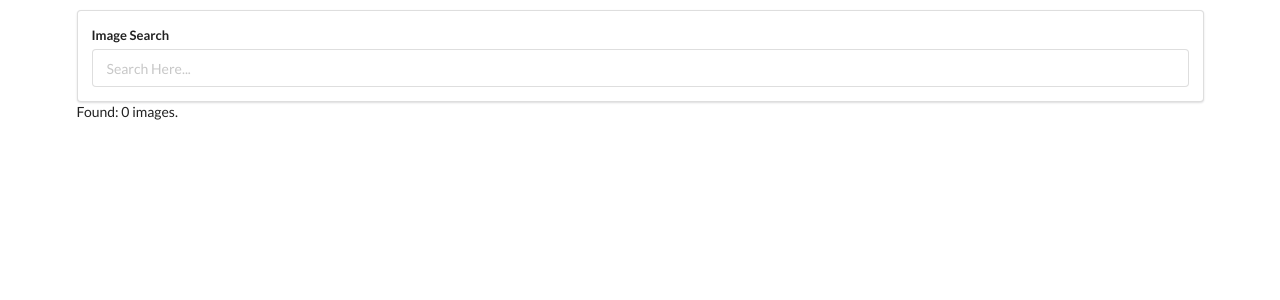
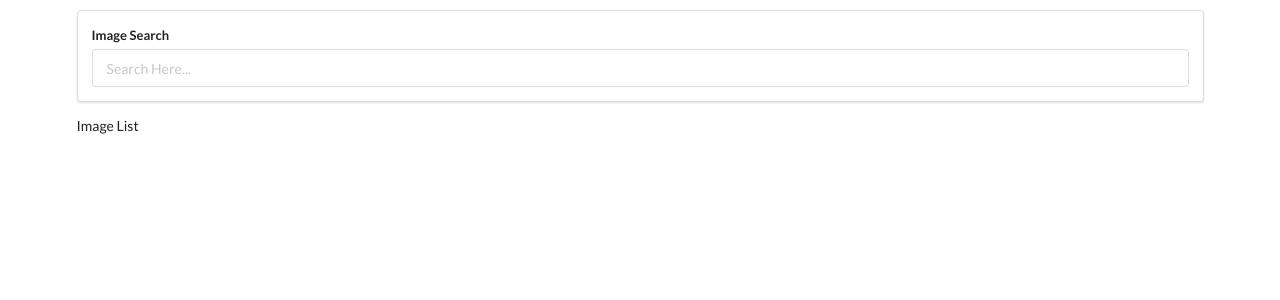
Before and after one commit to CalWal/pics, a React (Create React App) app in the folder pics/: page / in a window 1280 px wide. Shown: the top 300 px of the page. Built offline with nearby package versions, Linux system fonts and the light colour scheme.

Commit message:
created image list component

```diff
--- a/pics/src/components/App.js
+++ b/pics/src/components/App.js
@@ -2,6 +2,7 @@
 import axios from "axios";
 import unsplash from "../api/unsplash";
 import SearchBar from "./SearchBar";
+import ImageList from "./ImageList";
 
 class App extends React.Component {
   state = { images: [] };
@@ -18,7 +19,7 @@
     return (
       <div className="ui container" style={{ marginTop: "10px" }}>
         <SearchBar onSubmit={this.handleSubmit} />
-        Found: {this.state.images.length} images.
+        <ImageList images={this.state.images} />
       </div>
     );
   }
--- /dev/null
+++ b/pics/src/components/ImageList.js
@@ -0,0 +1,7 @@
+import React, { Component } from "react";
+
+const ImageList = props => {
+  return <div>Image List</div>;
+};
+
+export default ImageList;
```
